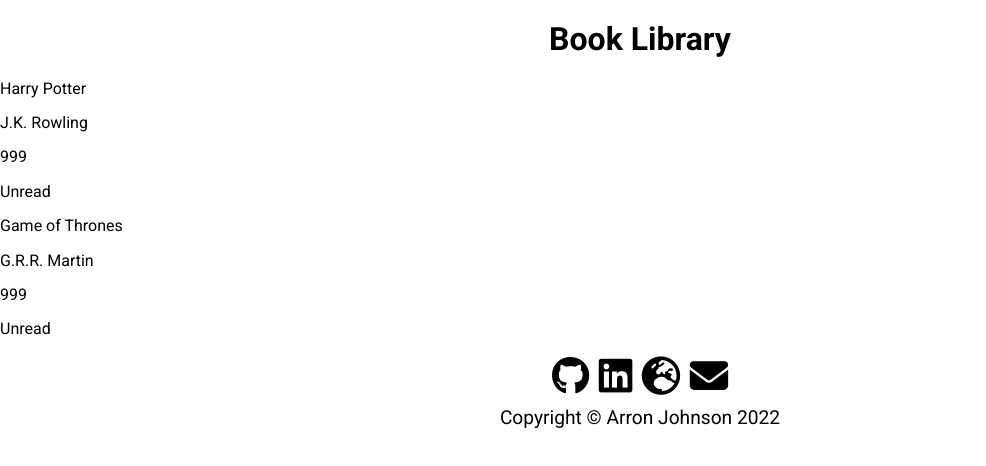
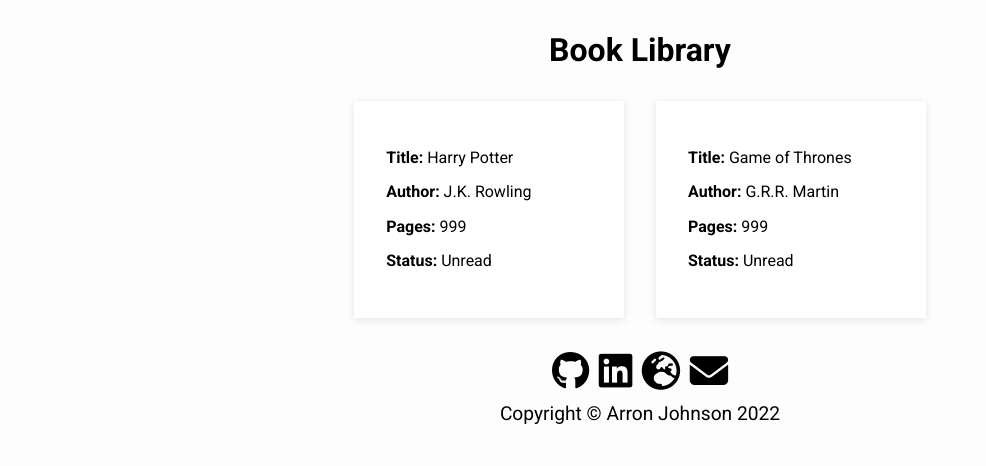
Before and after one commit to arronjohnson/book-library, a plain HTML site: page index.html in a window 1280 px wide. Shown: the whole page, without its empty margins (0-986 px from the left). Drawn offline with Linux system fonts and the light colour scheme.

Commit message:
Add styles to properly display list of books

```diff
--- a/css/styles.css
+++ b/css/styles.css
@@ -15,6 +15,7 @@
 }
 
 body {
+  background-color: rgb(253, 253, 253);
   font-family: "Roboto", sans-serif;
 }
 
@@ -32,8 +33,48 @@
   text-align: center;
 }
 
+h1 {
+  margin: 32px;
+}
+
+.book-list {
+  display: flex;
+  flex-wrap: wrap;
+  gap: 32px;
+  justify-content: center;
+  margin: 32px;
+}
+
+.book {
+  background-color: #fff;
+  box-shadow: 0 2px 8px rgba(0, 0, 0, 0.1);
+  padding: 32px;
+  width: 30ch;
+}
+
+.book > *::before {
+  font-weight: 700;
+}
+
+.title::before {
+  content: "Title: ";
+}
+
+.author::before {
+  content: "Author: ";
+}
+
+.numPages::before {
+  content: "Pages: ";
+}
+
+.isRead::before {
+  content: "Status: ";
+}
+
 .footer {
   font-size: 1.2rem;
+  margin-top: 32px;
   text-align: center;
 }
 
```
